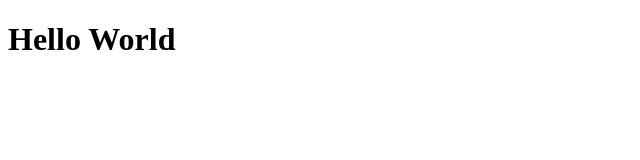
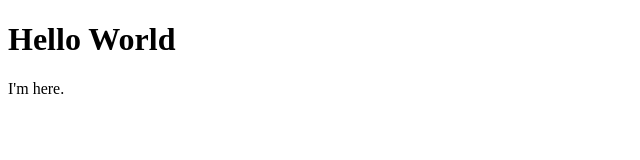
Before and after one commit to caseyhyde/fun-things, a website: page public/views/index.html in a window 1280 px wide. Shown: the full height of the page, 0-640 px from the left. Drawn offline with Linux system fonts and the light colour scheme.

Commit message:
Test Change

```diff
--- a/public/views/index.html
+++ b/public/views/index.html
@@ -6,5 +6,6 @@
   </head>
   <body>
     <h1>Hello World</h1>
+    <p>I'm here.</p>
   </body>
 </html>
```
